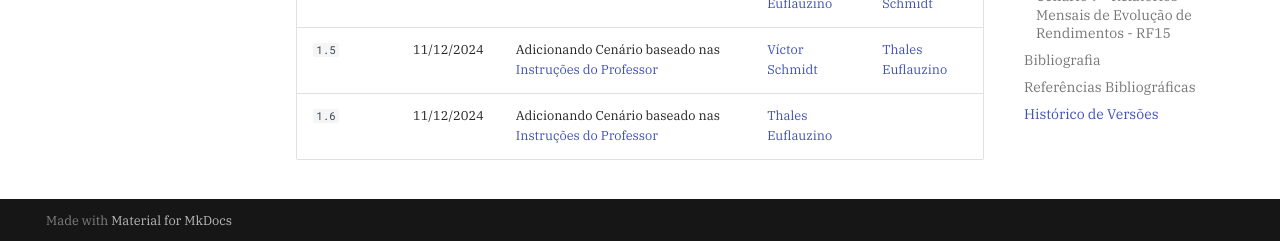
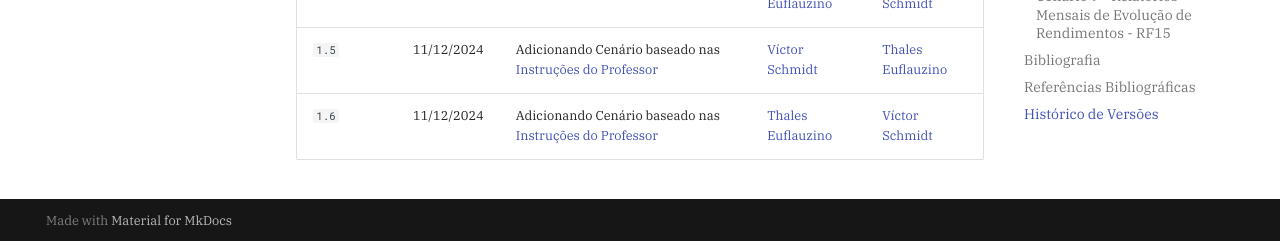
Before and after one commit to Requisitos-de-Software/2024.2-Grupo05, an MkDocs documentation site: the page built from docs/modelagem-pt1/cenarios.md, in a window 1280 px wide and 900 px high, scrolled down 11282 px. Shown: the part 656-897 px from the top of the window. Built offline with MkDocs 1.6.1 and Material for MkDocs 9.7.7, drawn with Linux system fonts in a browser that asks for light colours; comment, search, counter and statistics services are not loaded.

Commit message:
adicionando revisor

```diff
--- a/docs/modelagem-pt1/cenarios.md
+++ b/docs/modelagem-pt1/cenarios.md
@@ -816,4 +816,4 @@
 | `1.3` | 10/12/2024 | Adicionando rastreabilidade  | [Thales Euflauzino](https://github.com/thaleseuflauzino) | [Victor Schmidt](https://github.com/moonshinerd)  |
 | `1.4`  | 10/12/2024 |  Ajustando referencias/bibliografia        | [Thales Euflauzino](https://github.com/thaleseuflauzino)  | [Víctor Schmidt](https://github.com/moonshinerd)  |
 | `1.5`    | 11/12/2024 | Adicionando Cenário baseado nas [Instruções do Professor](../../elicitacao/grupo5/requisitos/#requisitos-por-integrante)| [Víctor Schmidt](https://github.com/moonshinerd)   | [Thales Euflauzino](https://github.com/thaleseuflauzino) |
-| `1.6`    | 11/12/2024 | Adicionando Cenário baseado nas [Instruções do Professor](../../elicitacao/grupo5/requisitos/#requisitos-por-integrante)   | [Thales Euflauzino](https://github.com/thaleseuflauzino) | |
+| `1.6`    | 11/12/2024 | Adicionando Cenário baseado nas [Instruções do Professor](../../elicitacao/grupo5/requisitos/#requisitos-por-integrante)   | [Thales Euflauzino](https://github.com/thaleseuflauzino) | [Víctor Schmidt](https://github.com/moonshinerd) |
```
